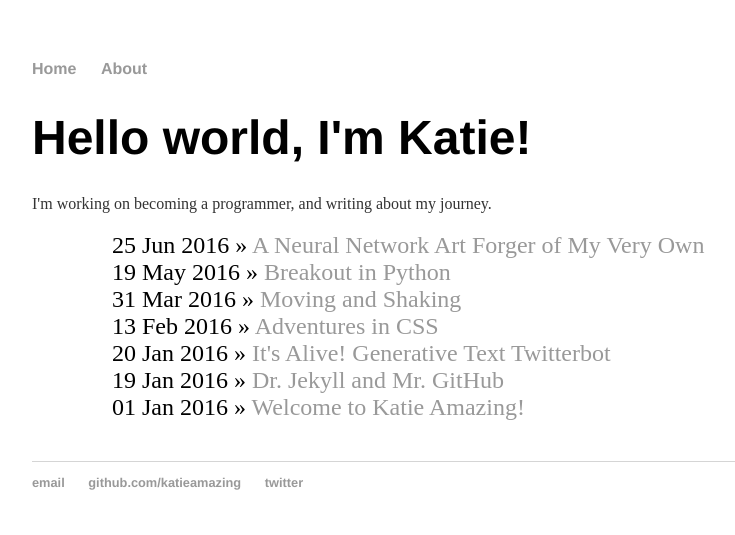
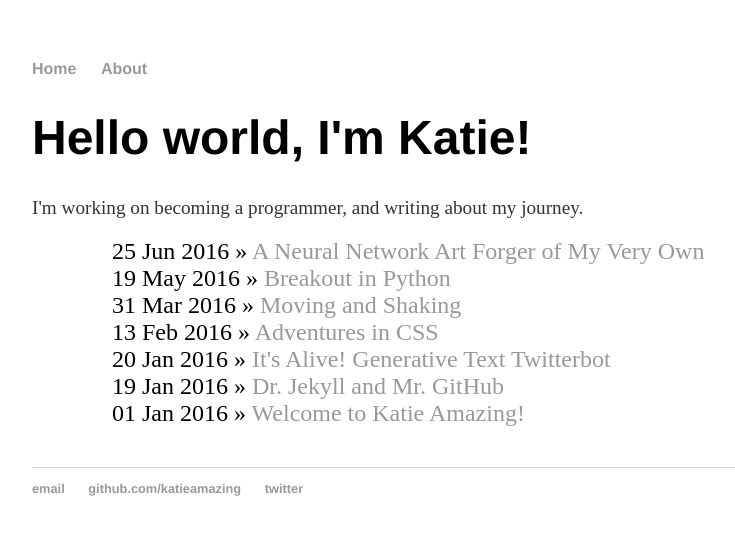
Before and after one commit to katieamazing/katieamazing.github.io, a Jekyll site: the page built from index.html, in a window 1280 px wide. Shown: the top 535 px of the page, without its empty margins (160-895 px from the left). Built offline with Jekyll 4.4.1, drawn with Linux system fonts in a browser that asks for light colours.

Commit message:
Update main.css

```diff
--- a/css/main.css
+++ b/css/main.css
@@ -24,8 +24,8 @@ h1 {
     font-family:'Helvetica', 'Arial', 'Sans-Serif';
 }
 p {
-    font-size: 1em;
-    line-height: 0.9em;
+    font-size: 1.2em;
+    line-height: 1.1em;
     color: #333;
 }
 footer {
```
